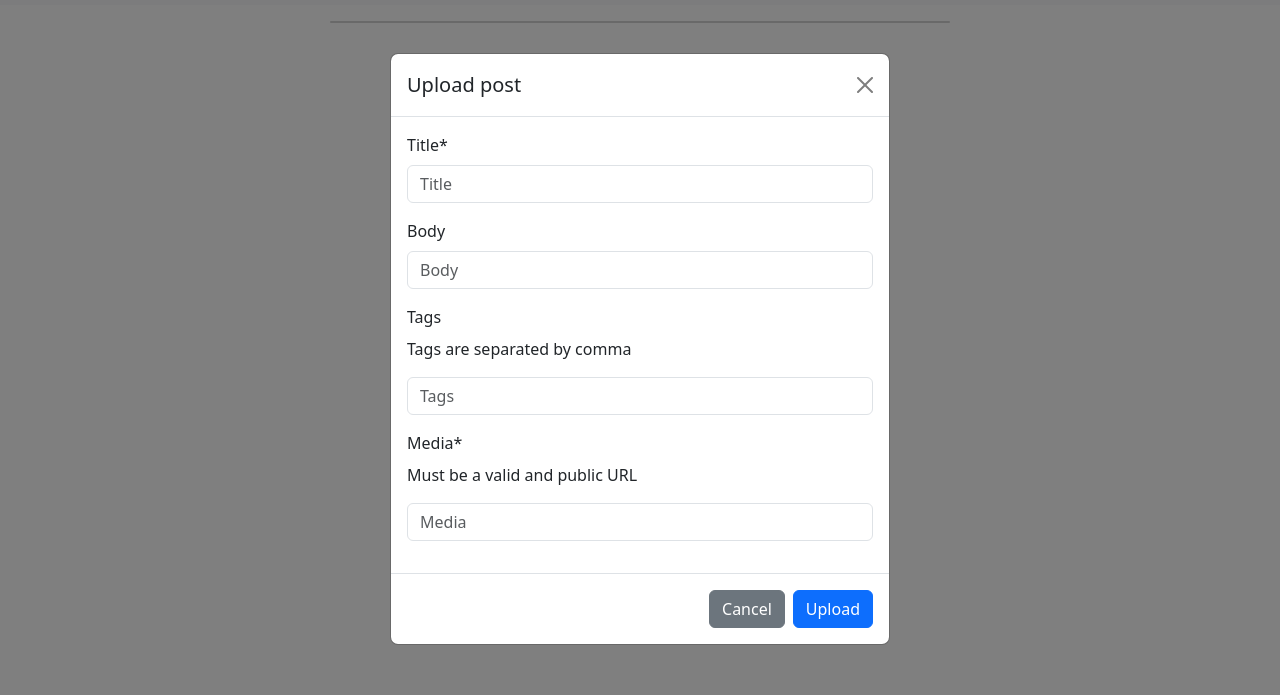
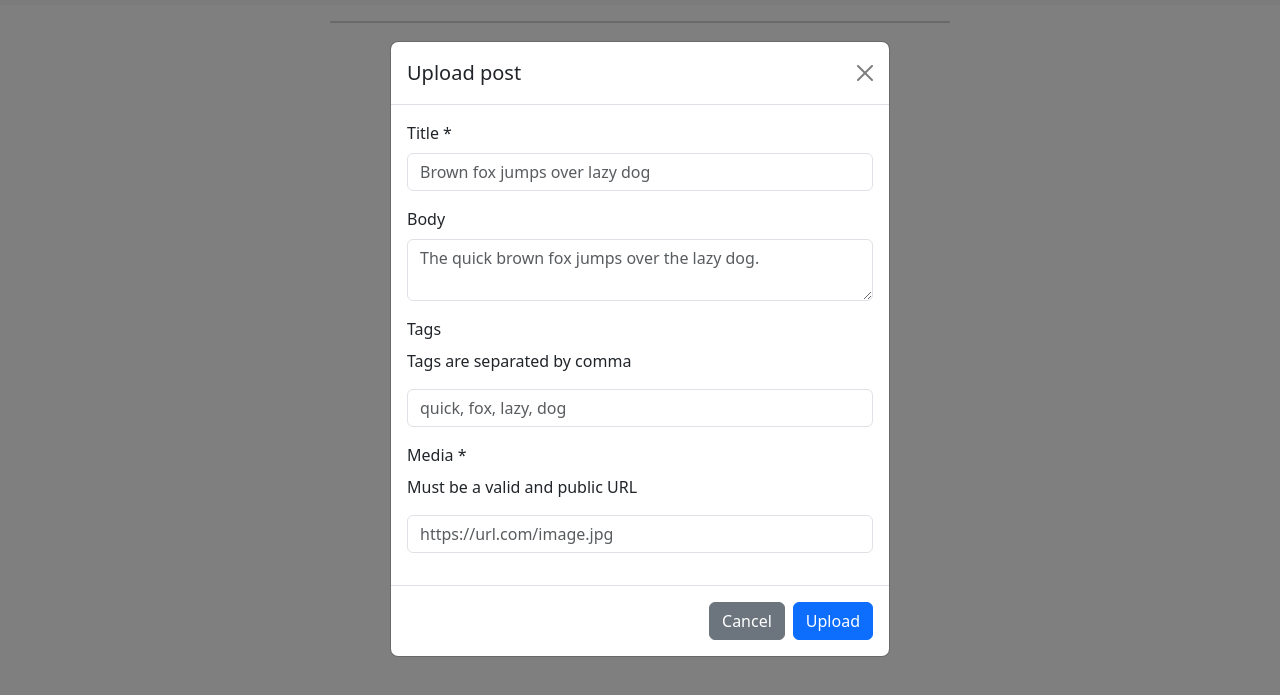
Before and after one commit to hyseh/javascript-2, a website: page post.html in a window 1280 px wide. Both pictures are taken after a click on the link "Upload". Shown: the part 51-746 px from the top of the page. Drawn offline with nearby package versions, Linux system fonts and the light colour scheme; files that its build step writes are made by us from their sources; no server answers.

Commit message:
updated upload form

```diff
--- a/post.html
+++ b/post.html
@@ -90,26 +90,26 @@
                   <form novalidate>
                     <div class="mb-3">
                       <label for="upload-title" class="form-label"
-                        >Title*</label
+                        >Title *</label
                       >
                       <input
                         type="text"
-                        class="form-control"
+                        class="form-control mb-2"
                         id="upload-title"
-                        placeholder="Title"
+                        placeholder="Brown fox jumps over lazy dog"
                         required
                       />
                       <div id="upload-title__error"></div>
                     </div>
                     <div class="mb-3">
                       <label for="upload-body" class="form-label">Body</label>
-                      <input
+                      <textarea
                         type="text"
                         class="form-control"
                         id="upload-body"
-                        placeholder="Body"
+                        placeholder="The quick brown fox jumps over the lazy dog."
                         required
-                      />
+                      ></textarea>
                     </div>
                     <div class="mb-3">
                       <label for="upload-tags" class="form-label">Tags</label>
@@ -118,20 +118,20 @@
                         type="text"
                         class="form-control"
                         id="upload-tags"
-                        placeholder="Tags"
+                        placeholder="quick, fox, lazy, dog"
                         required
                       />
                     </div>
                     <div class="mb-3">
                       <label for="upload-media" class="form-label"
-                        >Media*</label
+                        >Media *</label
                       >
                       <p>Must be a valid and public URL</p>
                       <input
                         type="text"
-                        class="form-control"
+                        class="form-control mb-2"
                         id="upload-media"
-                        placeholder="Media"
+                        placeholder="https://url.com/image.jpg"
                         required
                       />
                       <div id="upload-media__error"></div>
```
Also changed, not shown: feed.html (+10 -10 lines), profile.html (+10 -10 lines).
